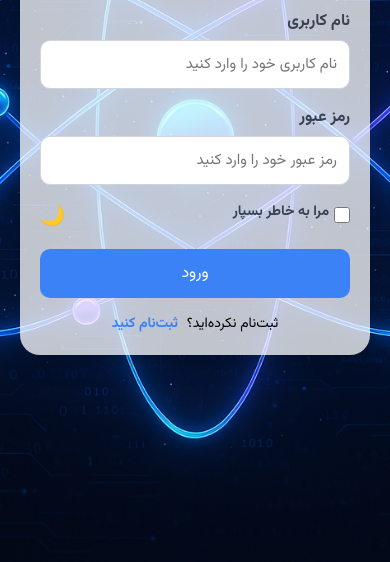
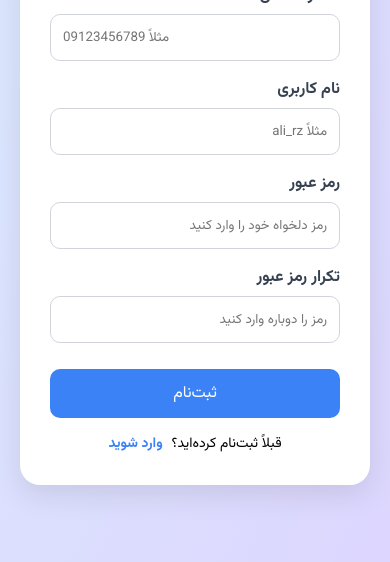
Before and after one commit to sasi1368/loginnew, a website: page public/login.html in a window 390 px wide. Shown: the part 282-844 px from the top of the page. Drawn offline with Linux system fonts and the light colour scheme.

Commit message:
Update login.html

```diff
--- a/public/login.html
+++ b/public/login.html
@@ -3,7 +3,7 @@
 <head>
   <meta charset="UTF-8" />
   <meta name="viewport" content="width=device-width, initial-scale=1.0"/>
-  <title>ورود به سامانه</title>
+  <title>فرم ثبت‌نام کامل</title>
   <style>
     @import url('https://fonts.googleapis.com/css2?family=Vazirmatn:wght@400;700&display=swap');
 
@@ -15,53 +15,44 @@
     }
 
     body {
-      background: url('https://imgur.com/a/dFYCwF5') no-repeat center center/cover;
+      background: linear-gradient(to bottom right, #dbeafe, #ddd6fe);
+      display: flex;
+      align-items: center;
+      justify-content: center;
       min-height: 100vh;
-      display: flex;
-      justify-content: center;
-      align-items: center;
       padding: 20px;
-      background-color: transparent;
-      color: var(--text-color, #000000);
     }
 
-body {
-  background: url('images/1.png') no-repeat center center/cover;
-}
-
-
-    .login-container {
-      background-color: rgba(255, 255, 255, 0.75);
-      padding: 30px 25px;
+    .form-container {
+      background: white;
+      padding: 30px;
       border-radius: 20px;
-      max-width: 400px;
+      box-shadow: 0 10px 30px rgba(0, 0, 0, 0.1);
       width: 100%;
-      box-shadow: 0 8px 24px rgba(0, 0, 0, 0.2);
+      max-width: 450px;
     }
 
-    .login-container h2 {
+    .form-container h2 {
       text-align: center;
+      color: #1f2937;
       margin-bottom: 25px;
       font-size: 24px;
-      color: var(--text-color, #1f2937);
     }
 
     label {
       display: block;
       margin-bottom: 6px;
-      color: var(--label-color, #374151);
+      color: #374151;
       font-weight: bold;
     }
 
-    input[type="text"],
-    input[type="password"] {
+    input {
       width: 100%;
       padding: 12px;
       border: 1px solid #d1d5db;
       border-radius: 10px;
       margin-bottom: 16px;
-      font-size: 15px;
-      transition: border-color 0.3s;
+      transition: 0.3s;
     }
 
     input:focus {
@@ -70,7 +61,7 @@ body {
       box-shadow: 0 0 0 3px rgba(59, 130, 246, 0.2);
     }
 
-    button[type="submit"] {
+    button {
       width: 100%;
       background-color: #3b82f6;
       color: white;
@@ -80,128 +71,110 @@ body {
       font-size: 16px;
       cursor: pointer;
       transition: background-color 0.3s;
+      margin-top: 10px;
     }
 
-    button[type="submit"]:hover {
+    button:hover {
       background-color: #2563eb;
     }
 
-    .signup-link {
+    .error {
+      color: red;
+      font-size: 14px;
+      margin-bottom: 10px;
+      display: none;
+    }
+
+    .login-link {
       text-align: center;
       margin-top: 15px;
       font-size: 14px;
     }
 
-    .signup-link a {
+    .login-link a {
       color: #3b82f6;
       text-decoration: none;
       font-weight: bold;
       margin-right: 5px;
     }
 
-    .signup-link a:hover {
+    .login-link a:hover {
       text-decoration: underline;
-    }
-
-    .checkbox-container {
-      display: flex;
-      align-items: center;
-      justify-content: space-between;
-      margin-bottom: 20px;
-    }
-
-    .checkbox-remember {
-      display: flex;
-      align-items: center;
-      font-size: 14px;
-    }
-
-    .checkbox-remember input[type="checkbox"] {
-      width: 16px;
-      height: 16px;
-      margin-left: 5px;
-    }
-
-    .dark-mode-btn {
-      width: auto;
-      height: 28px;
-      background-color: transparent;
-      border: none;
-      cursor: pointer;
-      font-size: 20px;
-      color: var(--text-color, #000000);
-    }
-
-    body.dark-mode {
-      --background-color: transparent;
-      --text-color: #ffffff;
-      --label-color: #e5e5e5;
-    }
-
-    .dark-mode .login-container {
-      background-color: rgba(30, 30, 30, 0.75);
-    }
-
-    .dark-mode input {
-      background-color: #333;
-      color: #fff;
-      border-color: #444;
-    }
-
-    .dark-mode button[type="submit"] {
-      background-color: #4c6ef5;
-    }
-
-    .dark-mode button[type="submit"]:hover {
-      background-color: #3a55d4;
-    }
-
-    @media (max-width: 480px) {
-      .login-container {
-        padding: 20px;
-      }
-
-      input, button {
-        font-size: 14px;
-      }
-
-      .dark-mode-btn {
-        font-size: 20px;
-      }
     }
   </style>
 </head>
 <body>
-  <div class="login-container">
-    <h2>ورود به سامانه</h2>
-    <form>
+  <div class="form-container">
+    <h2>فرم ثبت‌نام</h2>
+    <form id="signup-form">
+      <label for="name">نام کامل</label>
+      <input type="text" id="name" name="name" placeholder="مثلاً علی رضایی" required />
+
+      <label for="phone">شماره تماس</label>
+      <input type="tel" id="phone" name="phone" placeholder="مثلاً 09123456789" required />
+
       <label for="username">نام کاربری</label>
-      <input type="text" id="username" name="username" placeholder="نام کاربری خود را وارد کنید" required>
+      <input type="text" id="username" name="username" placeholder="مثلاً ali_rz" required />
 
       <label for="password">رمز عبور</label>
-      <input type="password" id="password" name="password" placeholder="رمز عبور خود را وارد کنید" required>
+      <input type="password" id="password" name="password" placeholder="رمز دلخواه خود را وارد کنید" required />
 
-      <div class="checkbox-container">
-        <div class="checkbox-remember">
-          <input type="checkbox" id="rememberMe">
-          <label for="rememberMe">مرا به خاطر بسپار</label>
-        </div>
-        <button type="button" class="dark-mode-btn" onclick="toggleDarkMode()">🌙</button>
-      </div>
+      <label for="confirm-password">تکرار رمز عبور</label>
+      <input type="password" id="confirm-password" name="confirm-password" placeholder="رمز را دوباره وارد کنید" required />
 
-      <button type="submit">ورود</button>
+      <div class="error" id="password-error">رمز عبور و تکرار آن یکسان نیستند.</div>
 
-      <div class="signup-link">
-        <span>ثبت‌نام نکرده‌اید؟</span>
-        <a href="index.html">ثبت‌نام کنید</a>
+      <button type="submit">ثبت‌نام</button>
+
+      <div class="login-link">
+        <span>قبلاً ثبت‌نام کرده‌اید؟</span>
+        <a href="login.html">وارد شوید</a>
       </div>
     </form>
   </div>
 
-  <script>
-    function toggleDarkMode() {
-      document.body.classList.toggle('dark-mode');
+ <script>
+  const form = document.getElementById("signup-form");
+  const password = document.getElementById("password");
+  const confirmPassword = document.getElementById("confirm-password");
+  const errorText = document.getElementById("password-error");
+
+  form.addEventListener("submit", async function (e) {
+    e.preventDefault();
+
+    if (password.value !== confirmPassword.value) {
+      errorText.style.display = "block";
+      confirmPassword.focus();
+      return;
     }
-  </script>
+
+    errorText.style.display = "none";
+
+    const formData = {
+      name: document.getElementById("name").value,
+      phone: document.getElementById("phone").value,
+      username: document.getElementById("username").value,
+      password: password.value,
+    };
+
+    try {
+      const res = await fetch("https://loginnew-o99m.onrender.com/api/register-request", {
+        method: "POST",
+        headers: { "Content-Type": "application/json" },
+        body: JSON.stringify(formData),
+      });
+
+      const data = await res.json();
+      alert(data.message);
+    } catch (err) {
+      alert("ارسال اطلاعات با خطا مواجه شد");
+    }
+  });
+
+  function toggleDarkMode() {
+    document.body.classList.toggle("dark-mode");
+  }
+</script>
+
 </body>
 </html>
```
